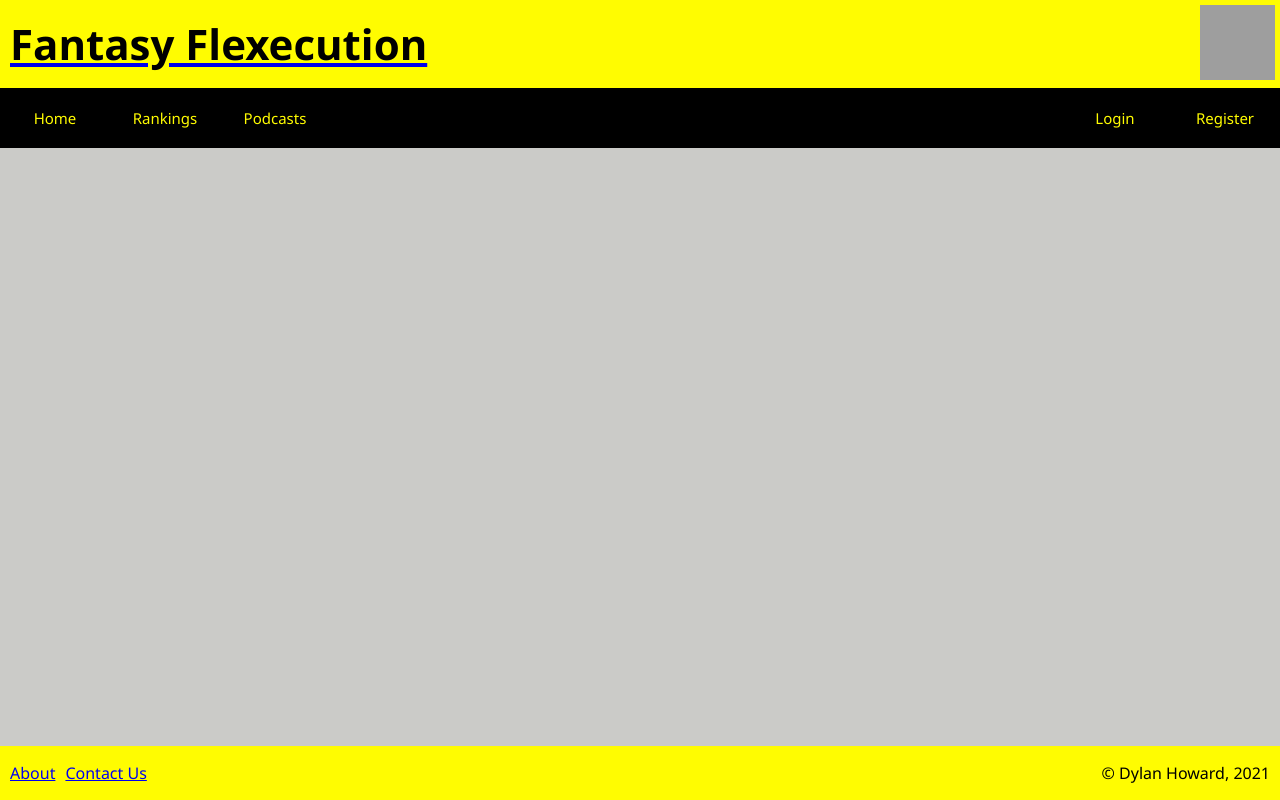
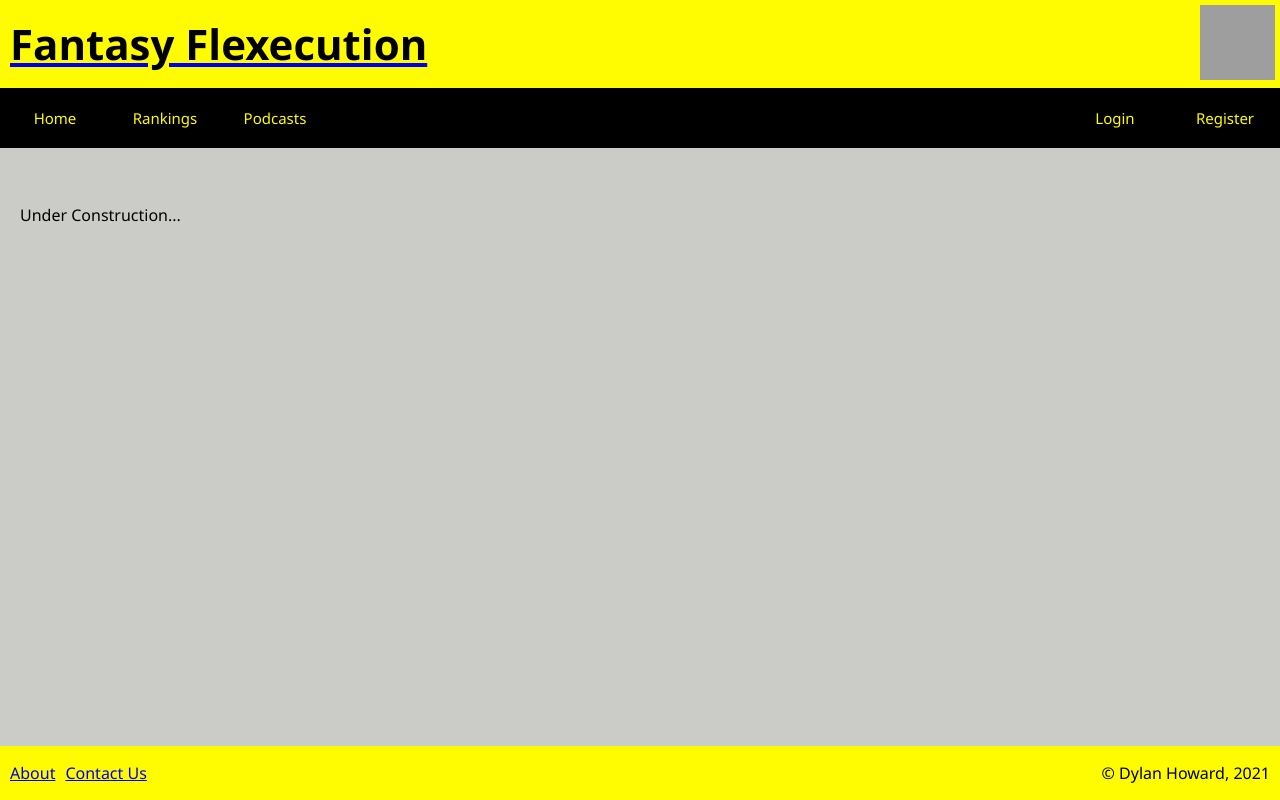
Before and after one commit to Dylanhoward24/fantasy-flexecution, a React (Create React App) app: page /#/qbRankings in a window 1280 px wide. Before the commit this address led to /#/rbRankings. Built offline with nearby package versions, Linux system fonts and the light colour scheme; no server answers; grey boxes are pictures that could not be loaded.

Commit message:
finished adding routes for now

```diff
--- a/src/components/App/App.jsx
+++ b/src/components/App/App.jsx
@@ -24,7 +24,12 @@ import ContactUs from '../ContactUs/ContactUs';
 import LandingPage from '../LandingPage/LandingPage';
 import ListenerRequests from '../ListenerRequests/ListenerRequests';
 import LoginPage from '../LoginPage/LoginPage';
+import Podcasts from '../Podcasts/Podcasts';
 import RegisterPage from '../RegisterPage/RegisterPage';
+import RunningBackRankings from '../RunningBackRankings/RunningBackRankings';
+import TightEndRankings from '../TightEndRankings/TightEndRankings';
+import QuarterbackRankings from '../QuarterbackRankings/QuarterbackRankings';
+import WideReceiverRankings from '../WideReceiverRankings/WideReceiverRankings';
 
 import './App.css';
 
@@ -61,23 +66,23 @@ function App() {
           </Route>
 
           <Route exact path="/podcasts">
-            {/* <Podcasts /> */}
+            <Podcasts />
           </Route>
 
           <Route exact path="/rbRankings">
-            {/* <RunningBackRankings /> */}
+            <RunningBackRankings />
           </Route>
 
           <Route exact path="/teRankings">
-            {/* <TightEndRankings /> */}
+            <TightEndRankings />
           </Route>
 
           <Route exact path="/qbRankings">
-            {/* <QuarterbackRankings /> */}
+            <QuarterbackRankings />
           </Route>
 
           <Route exact path="/wrRankings">
-            {/* <WideReceiverRankings /> */}
+            <WideReceiverRankings />
           </Route>
 
           {/* REDIRECTS */}
--- /dev/null
+++ b/src/components/QuarterbackRankings/QuarterbackRankings.jsx
@@ -0,0 +1,7 @@
+export default function QuarterbackRankings() {
+    return (
+        <div className="container">
+            <p>Under Construction...</p>
+        </div>
+    );
+}
--- /dev/null
+++ b/src/components/RunningBackRankings/RunningBackRankings.jsx
@@ -0,0 +1,7 @@
+export default function RunningBackRankings() {
+    return (
+        <div className="container">
+            <p>Under Construction...</p>
+        </div>
+    );
+}
--- /dev/null
+++ b/src/components/TightEndRankings/TightEndRankings.jsx
@@ -0,0 +1,7 @@
+export default function TightEndRankings() {
+    return (
+        <div className="container">
+            <p>Under Construction...</p>
+        </div>
+    );
+}
--- /dev/null
+++ b/src/components/WideReceiverRankings/WideReceiverRankings.jsx
@@ -0,0 +1,7 @@
+export default function WideReceiverRankings() {
+    return (
+        <div className="container">
+            <p>Under Construction...</p>
+        </div>
+    );
+}
```
